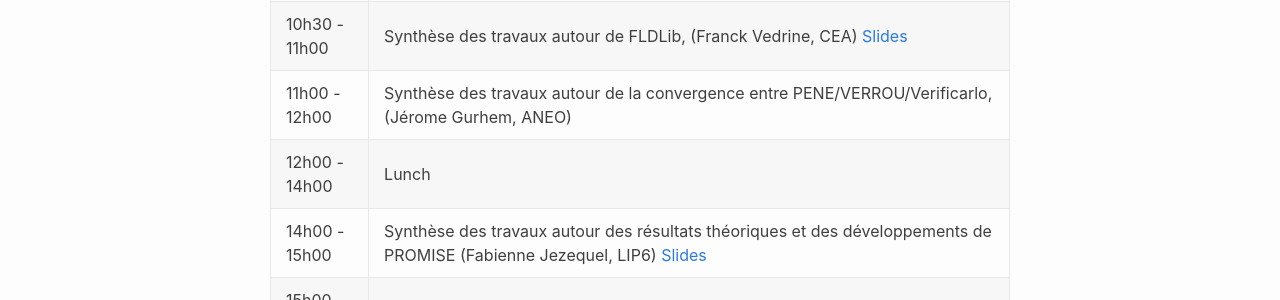
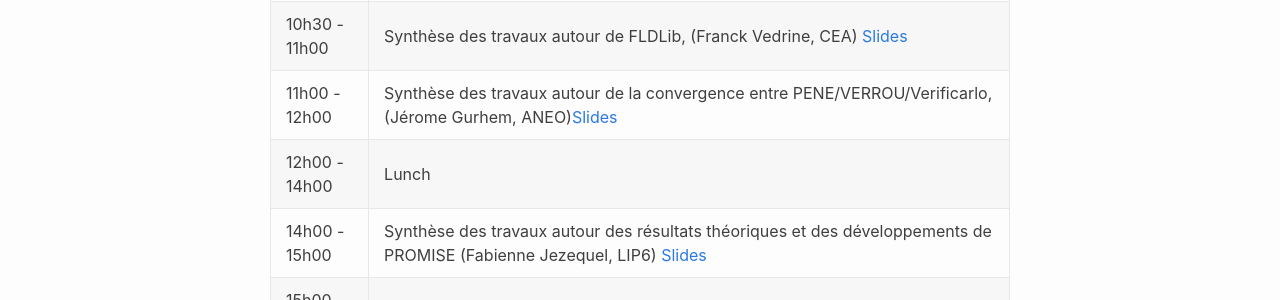
Before and after one commit to interflop/interflop, a Jekyll site: the page built from meeting20032025.md, in a window 1280 px wide. Shown: the part 625-925 px from the top of the page. Built offline with Jekyll 4.4.1, drawn with Linux system fonts in a browser that asks for light colours.

Commit message:
Modif Aneo

```diff
--- a/meeting20032025.md
+++ b/meeting20032025.md
@@ -20,7 +20,7 @@
 | ------------- | ------ |
 | 10h00 - 10h30 | Welcome coffee |
 | 10h30 - 11h00 | Synthèse des travaux autour de FLDLib, (Franck Vedrine, CEA) [Slides](/documents/P_Franck_20_04_25.pdf) |
-| 11h00 - 12h00 | Synthèse des travaux autour de la convergence entre PENE/VERROU/Verificarlo, (Jérome Gurhem, ANEO) |
+| 11h00 - 12h00 | Synthèse des travaux autour de la convergence entre PENE/VERROU/Verificarlo, (Jérome Gurhem, ANEO)[Slides](/documents/P_Jerome_20_04_25.pdf) |
 | 12h00 - 14h00 | Lunch |
 | 14h00 - 15h00 | Synthèse des travaux autour des résultats théoriques et des développements de PROMISE (Fabienne Jezequel, LIP6) [Slides](/documents/P_Fabienne_20_04_25.pdf) |
 | 15h00 - 16h00 | Synthèse des travaux de localisation, (Bruno Lathuiliere, EDF) [Slides](/documents/P_Bruno_20_04_25.pdf) |
```
Also changed, not shown: 1 other file.
